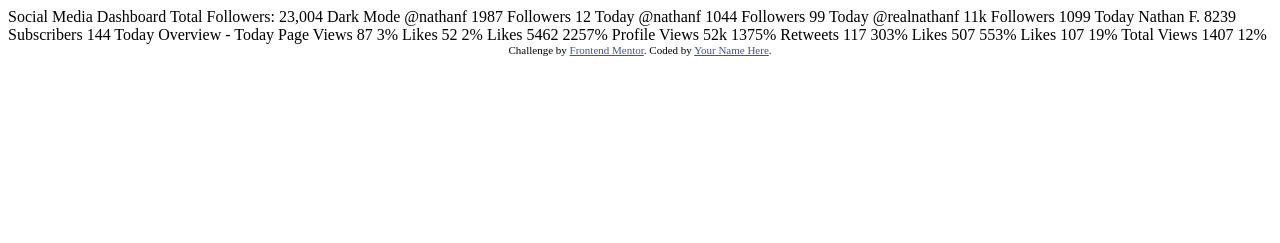
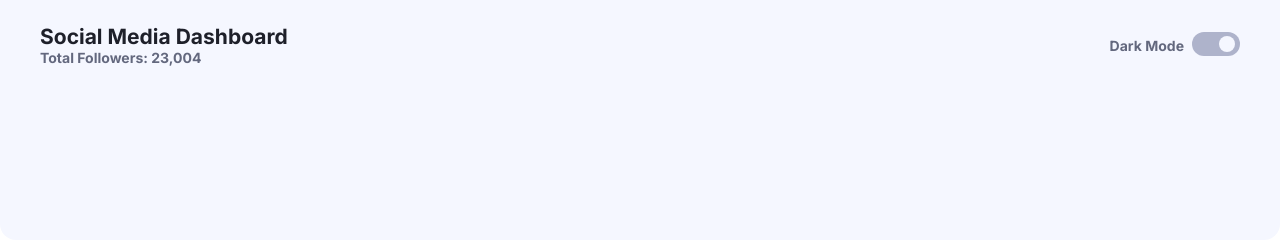
Before and after one commit to rahulkhimsuriya/frontendmentor-social-media-dashboard-with-theme-switcher, a plain HTML site: page index.html in a window 1280 px wide. Drawn offline with Linux system fonts and the light colour scheme.

Commit message:
create header

```diff
--- a/index.html
+++ b/index.html
@@ -1,87 +1,47 @@
 <!DOCTYPE html>
 <html lang="en">
+
 <head>
   <meta charset="UTF-8">
-  <meta name="viewport" content="width=device-width, initial-scale=1.0"> <!-- displays site properly based on user's device -->
+  <meta name="viewport" content="width=device-width, initial-scale=1.0">
+  <!-- displays site properly based on user's device -->
 
   <link rel="icon" type="image/png" sizes="32x32" href="./images/favicon-32x32.png">
 
-  <title>Frontend Mentor | [Challenge Name Here]</title>
+  <title>Frontend Mentor | Social media dashboard with theme switcher</title>
 
-  <!-- Feel free to remove these styles or customise in your own stylesheet 👍 -->
-  <style>
-    .attribution { font-size: 11px; text-align: center; }
-    .attribution a { color: hsl(228, 45%, 44%); }
-  </style>
+  <!-- CSS -->
+  <link rel="stylesheet" href="/css/style.css">
 </head>
+
 <body>
 
-  Social Media Dashboard
-  Total Followers: 23,004
+  <header>
+    <div class="container">
+      <nav class="nav">
+        <div class="nav__nav-item">
+          <div>
+            <h1 class="nav__nav-item--header">Social Media Dashboard</h1>
+            <p class="nav__nav-item--sub-header">Total Followers: 23,004</p>
+          </div>
+        </div>
 
-  Dark Mode
+        <div class="nav__nav-item">
+          <p>Dark Mode</p>
+          <div>
+            <input type="checkbox" name="toggle_theme" id="toggle_theme">
+            <label for="toggle_theme" class="toggle">
+              <span class="btn-toggle"></span>
+            </label>
+          </div>
+        </div>
+      </nav>
+    </div>
+  </header>
 
 
+  <!-- JS -->
+  <script src="/js/main.js"></script>
+</body>
 
-  @nathanf
-  1987
-  Followers
-  12 Today
-
-  @nathanf
-  1044
-  Followers
-  99 Today
-
-  @realnathanf
-  11k
-  Followers
-  1099 Today
-
-  Nathan F.
-  8239
-  Subscribers
-  144 Today
-
-
-
-  Overview - Today
-
-  Page Views
-  87
-  3%
-
-  Likes
-  52
-  2%
-
-  Likes
-  5462
-  2257%
-
-  Profile Views
-  52k
-  1375%
-
-  Retweets
-  117
-  303%
-
-  Likes
-  507
-  553%
-
-  Likes
-  107
-  19%
-
-  Total Views
-  1407
-  12%
-
-  <div class="attribution">
-    Challenge by <a href="https://www.frontendmentor.io?ref=challenge" target="_blank">Frontend Mentor</a>.
-    Coded by <a href="#">Your Name Here</a>.
-  </div>
-</body>
 </html>
--- /dev/null
+++ b/js/main.js
@@ -0,0 +1,6 @@
+const body = document.querySelector('body');
+const toggle = document.querySelector('.toggle');
+
+toggle.addEventListener('click', () => {
+  body.classList.toggle('dark');
+});
--- /dev/null
+++ b/scss/style.scss
@@ -0,0 +1,112 @@
+@import url('https://fonts.googleapis.com/css2?family=Inter:wght@400;700&display=swap');
+
+* {
+  box-sizing: border-box;
+  margin: 0%;
+  padding: 0%;
+}
+
+:root {
+  --green: hsl(163, 72%, 41%);
+  --red: hsl(356, 69%, 56%);
+
+  --gradient-facebook: hsl(208, 92%, 53%);
+  --gradient-twitter: hsl(203, 89%, 53%);
+  --gradient-instagram: linear gradient hsl(37, 97%, 70%) to hsl(329, 70%, 58%);
+  --gradient-youTube: hsl(348, 97%, 39%);
+
+  --toggle: hsl(230, 22%, 74%);
+
+  --bg: hsl(0, 0%, 100%);
+  --bg-header: hsl(225, 100%, 98%);
+  --bg-card: hsl(227, 47%, 96%);
+  --text-secondary: hsl(228, 12%, 44%);
+  --text-primary: hsl(230, 17%, 14%);
+}
+
+body.dark {
+  --toggle: linear-gradient(to right, hsl(210, 78%, 56%), hsl(146, 68%, 55%));
+
+  --bg: hsl(230, 17%, 14%);
+  --bg-header: hsl(232, 19%, 15%);
+  --bg-card: hsl(228, 28%, 20%);
+  --text-secondary: hsl(228, 34%, 66%);
+  --text-primary: hsl(0, 0%, 100%);
+}
+
+body {
+  background: var(--bg);
+  color: var(--text-primary);
+  font-family: 'Inter', sans-serif;
+  font-size: 14px;
+  font-weight: 400;
+  transition: all 0.3s linear;
+}
+
+.container {
+  max-width: 1200px;
+  margin: 0 auto;
+}
+
+header {
+  background: var(--bg-header);
+  border-radius: 0 0 1rem 1rem;
+  height: 30vh;
+
+  .nav {
+    display: flex;
+    align-items: center;
+    justify-content: space-between;
+    padding: 1.5rem 0;
+
+    &__nav-item {
+      display: flex;
+      align-items: center;
+      justify-content: center;
+
+      &--header {
+        color: var(--text-primary);
+      }
+
+      &--sub-header,
+      p {
+        color: var(--text-secondary);
+        font-weight: 700;
+      }
+
+      p {
+        margin-right: 0.5rem;
+      }
+
+      input[type='checkbox'] {
+        display: none;
+      }
+
+      .toggle {
+        display: inline-block;
+        background: var(--toggle);
+        border-radius: 50px;
+        height: 1.5rem;
+        width: 3rem;
+        position: relative;
+        cursor: pointer;
+
+        .btn-toggle {
+          background-color: var(--bg-header);
+          border-radius: 50%;
+          height: 1rem;
+          width: 1rem;
+          position: absolute;
+          top: 0;
+          right: 0;
+          margin: 0.3rem;
+          transition: all 0.3s linear;
+        }
+      }
+    }
+  }
+}
+
+.dark .btn-toggle {
+  transform: translateX(-1.5rem);
+}
```
Also changed, not shown: css/style.css (added).
